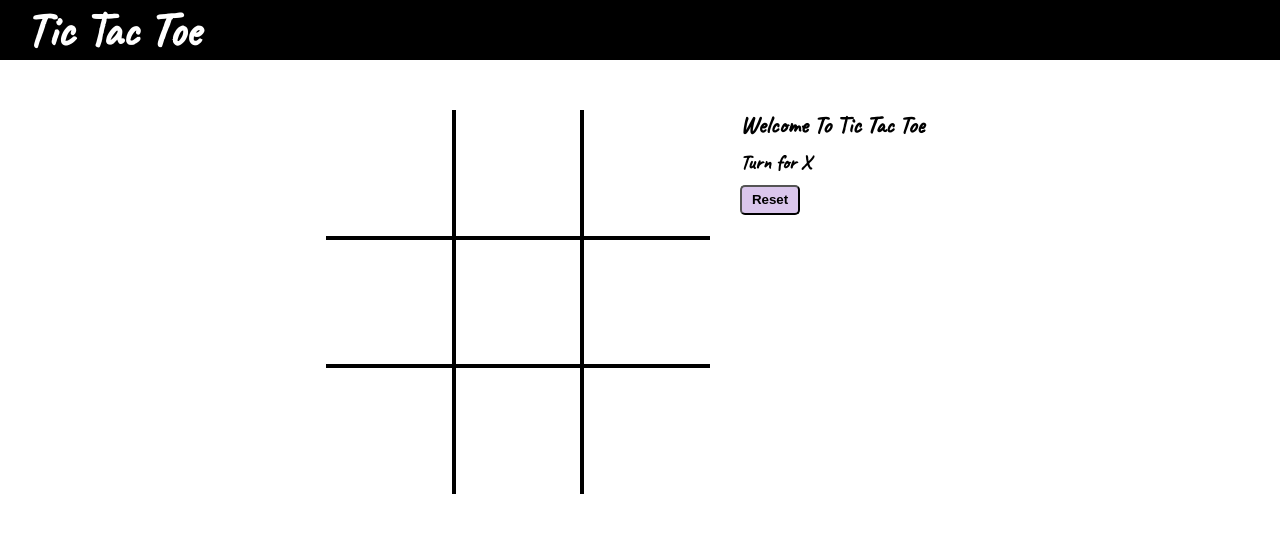
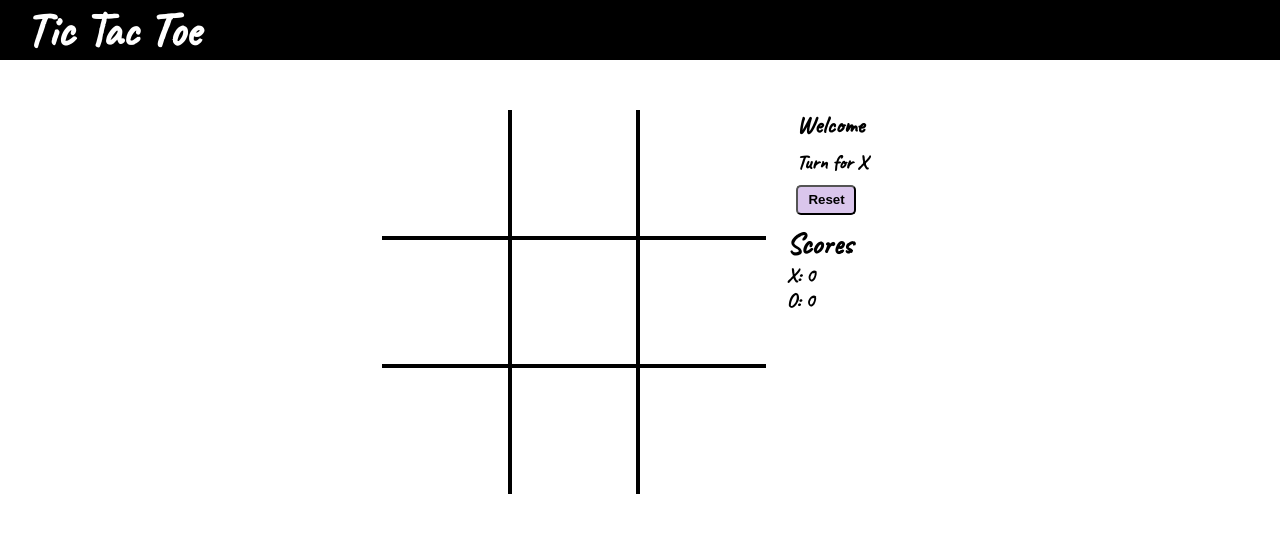
Before and after one commit to suthish777/tic-tac-toe, a plain HTML site: page index.html in a window 1280 px wide. Shown: the top 542 px of the page. Drawn offline with Linux system fonts and the light colour scheme.

Commit message:
Update files

```diff
--- a/index.html
+++ b/index.html
@@ -24,13 +24,19 @@
             <div class="box bb"><span class="boxtext"></span></div>
             <div class="box br bb"><span class="boxtext"></span></div>
         </div>
-        <div class="gameinfo">
-            <h2>Welcome To Tic Tac Toe</h2>
-            <div>
-                <span class="info"></span>
+        <div class="info-container">
+            <div class="gameinfo">
+                <h2>Welcome</h2>
+                <p class="info">Turn for <span id="current-player">X</span></p>
                 <button id="reset">Reset</button>
             </div>
+            <div class="scores">
+                <h2>Scores</h2>
+                <p>X: <span id="score-x">0</span></p>
+                <p>O: <span id="score-o">0</span></p>
+            </div>
         </div>
+    </div>
     </div>
     <div class="links">
         <div class="link">
--- a/script.js
+++ b/script.js
@@ -2,11 +2,15 @@ document.addEventListener('DOMContentLoaded', () => {
     const boxes = document.querySelectorAll('.box');
     const boxTexts = document.querySelectorAll('.boxtext');
     const gameInfo = document.querySelector('.info');
+    const currentPlayerDisplay = document.getElementById('current-player');
     const resetButton = document.getElementById('reset');
+    const scoreXDisplay = document.getElementById('score-x');
+    const scoreODisplay = document.getElementById('score-o');
 
     let currentPlayer = 'X';
     let gameBoard = ['', '', '', '', '', '', '', '', ''];
     let gameActive = true;
+    let scores = { X: 0, O: 0 };
 
     const winningCombinations = [
       [0, 1, 2], [3, 4, 5], [6, 7, 8], // Rows
@@ -32,6 +36,16 @@ document.addEventListener('DOMContentLoaded', () => {
       gameInfo.textContent = message;
     }
 
+    function updateCurrentPlayerDisplay() {
+      currentPlayerDisplay.textContent = currentPlayer;
+    }
+
+    function updateScoresDisplay() {
+      scoreXDisplay.textContent = scores.X;
+      scoreODisplay.textContent = scores.O;
+    }
+
+
     function handleClick(index) {
       if (!gameActive || gameBoard[index] !== '') {
         return;
@@ -43,12 +57,15 @@ document.addEventListener('DOMContentLoaded', () => {
       const winner = checkWinner();
       if (winner) {
         gameActive = false;
+        scores[winner]++;
+        updateScoresDisplay();
         updateGameInfo(`${winner} wins!`);
       } else if (checkDraw()) {
         gameActive = false;
         updateGameInfo("It's a draw!");
       } else {
         currentPlayer = currentPlayer === 'X' ? 'O' : 'X';
+        updateCurrentPlayerDisplay();
         updateGameInfo(`Turn for ${currentPlayer}`);
       }
     }
@@ -69,5 +86,7 @@ document.addEventListener('DOMContentLoaded', () => {
       updateGameInfo('Turn for X');
     });
 
+    updateScoresDisplay();
+    updateCurrentPlayerDisplay();
     updateGameInfo('Turn for X');
   });
--- a/styles.css
+++ b/styles.css
@@ -82,6 +82,12 @@ header {
     font-weight: 600;
 }
 
+.scores {
+    margin: 10px 20px;
+    font-size: 20px;
+    font-weight: 600;
+}
+
 .links {
     margin: 50px 0;
     text-align: center;
```
